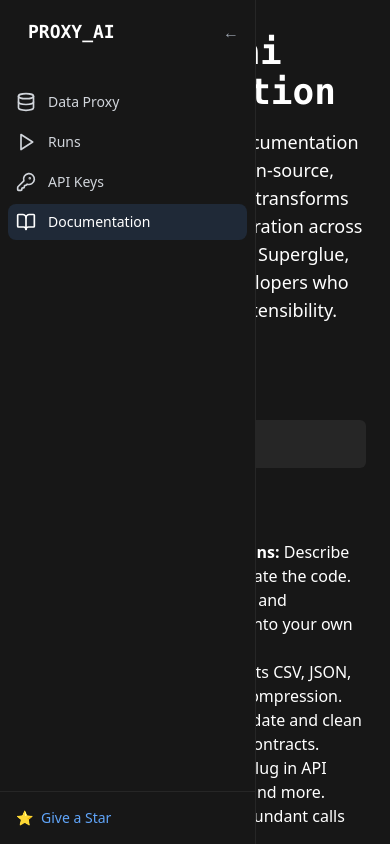
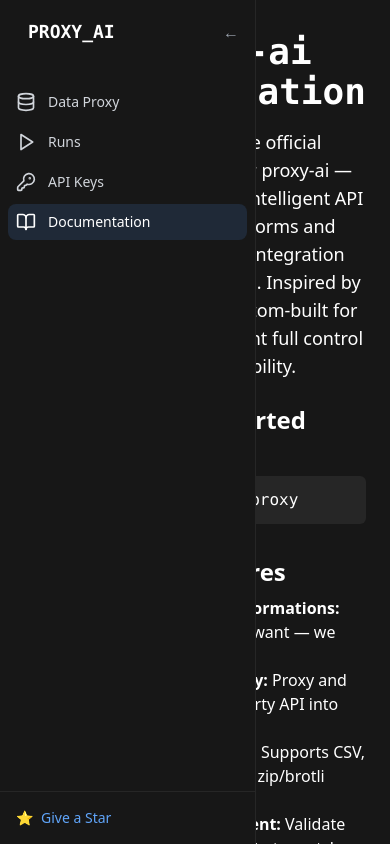
Before and after one commit to lakshaydewan/proxy-app, a Next.js app: page /docs in a window 390 px wide. Built offline with nearby package versions, Linux system fonts and the light colour scheme; no server answers.

Commit message:
fixed styling

```diff
--- a/app/(main)/docs/page.tsx
+++ b/app/(main)/docs/page.tsx
@@ -3,7 +3,7 @@
 const DOCS = () => {
 
   return (
-    <div className='w-full h-full overflow-y-scroll bg-neutral-900 text-white flex flex-col items-center px-6 py-8'>
+    <div className='w-full h-full ml-[60px] md:ml-0 overflow-y-scroll bg-neutral-900 text-white flex flex-col items-center px-6 py-8'>
       <h1 className='text-4xl font-mono font-bold mb-4 text-center'>
         Proxy-ai Documentation
       </h1>
```
Also changed, not shown: 2 other files (tests, documents, lock files or other folders).
